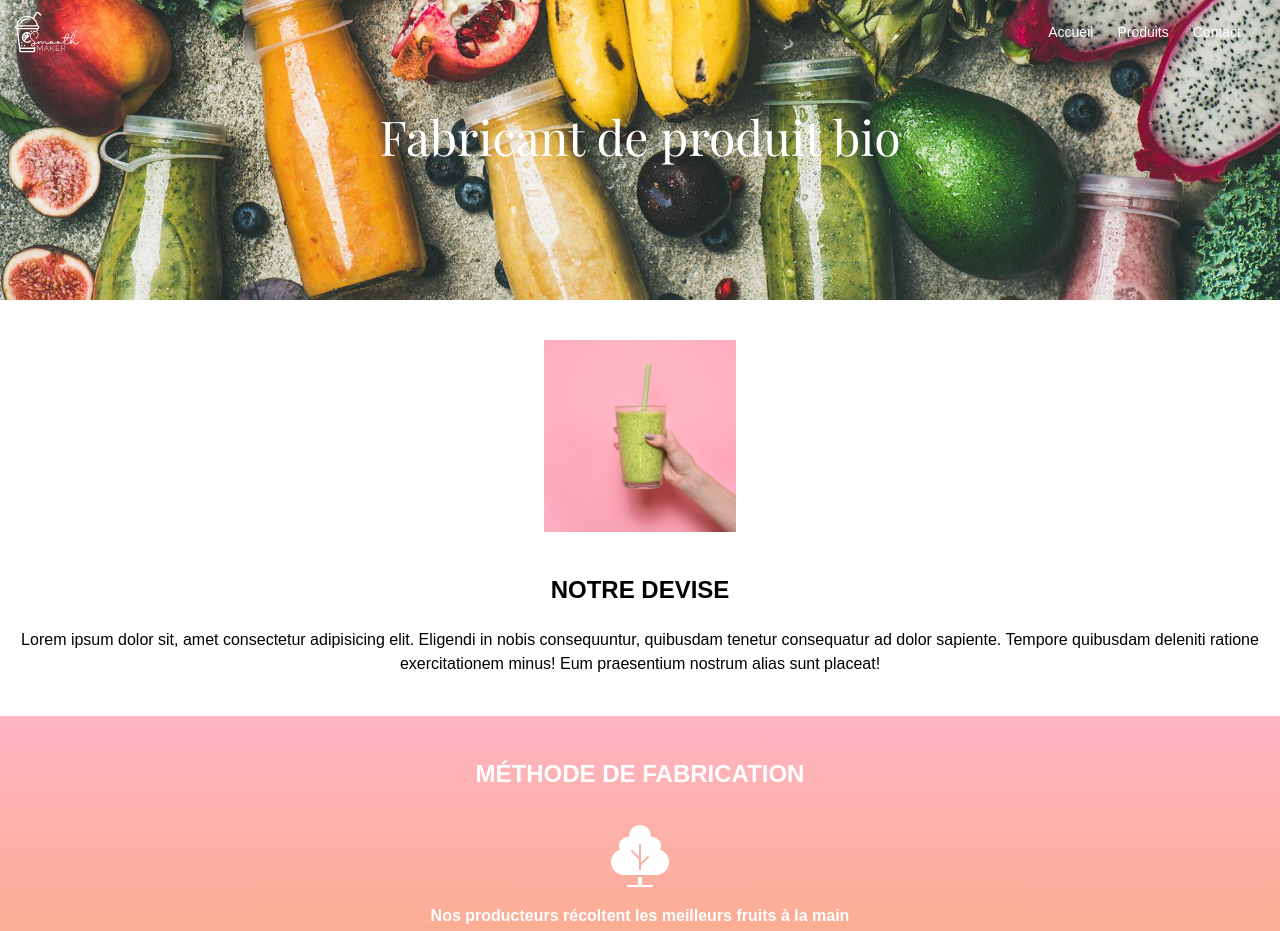
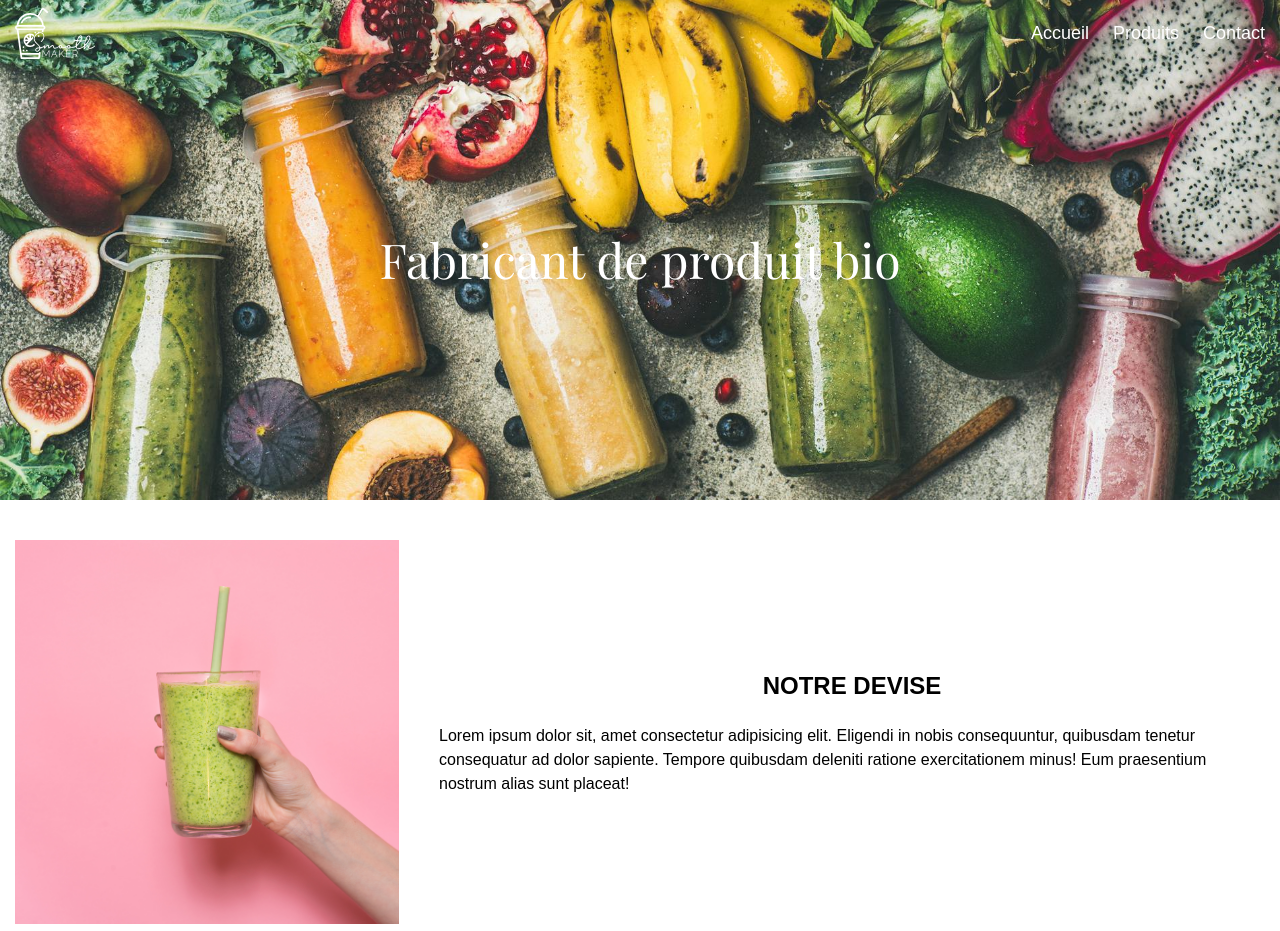
Before and after one commit to kps-243/Smoothie, a plain HTML site: page index.html in a window 1280 px wide. Shown: the top 931 px of the page. Drawn offline with nearby package versions, Linux system fonts and the light colour scheme.

Commit message:
format ordi

```diff
--- a/index.html
+++ b/index.html
@@ -13,37 +13,39 @@
 </head>
 
 <body>
-    <header class="container bg-home bg-cover h-[300px] bg-center flex flex-col gap-12">
-        <nav class="flex items-center justify-between text-sm">
-            <img src="img/logoblanc.svg" alt="Logo Smoothie" class="w-16 h-16">
-            <ul class="flex justify-end">
-                <li class="mr-6">
+    <header class="bg-home bg-cover h-[300px] lg:h-[500px] bg-center">
+        <div class="container flex flex-col gap-12 lg:gap-44">
+            <nav class="flex items-center justify-between text-sm lg:text-lg mt-2">
+                <img src="img/logoblanc.svg" alt="Logo Smoothie" class="w-16 h-fit lg:w-20">
+                <ul class="flex justify-end gap-6">
+                    <li>
                         <a href="index.php" class="text-white">Accueil</a>
                     </li>
-                <li class="mr-6">
+                    <li>
                         <a href="index.php" class="text-white">Produits</a>
                     </li>
-                <li class="mr-6">
+                    <li>
                         <a href="index.php" class="text-white">Contact</a>
                     </li>
                 </ul>
             </nav>
             <h1 class="text-white text-center text-5xl">Fabricant de produit bio</h1>
+        </div>
     </header>
     <main>
-        <section class="container flex flex-col items-center justify-center py-10 text-center gap-10">
-            <img class="w-48 h-48" src="img/fond rose.jpg" alt="Jus avec un fond rose">
+        <section class="container flex flex-col lg:flex-row items-center justify-center py-10 text-center gap-10">
+            <img class="w-48 h-fit lg:w-96" src="img/fond rose.jpg" alt="Jus avec un fond rose">
             <article class="flex flex-col gap-5">
                 <h2 class="h2">Notre devise</h2>
-                <p>Lorem ipsum dolor sit,
+                <p class="lg:text-left">Lorem ipsum dolor sit,
                     amet consectetur adipisicing elit. Eligendi in nobis consequuntur, quibusdam tenetur consequatur ad
                     dolor sapiente. Tempore quibusdam deleniti ratione exercitationem minus!
                     Eum praesentium nostrum alias sunt placeat!
                 </p>
             </article>
         </section>
-        <section
-            class="container mx-auto flex flex-col justify-center items-center pt-10 pb-20 text-center gap-8 bg-gradiant text-white font-bold">
+        <section class="bg-gradiant text-white font-bold">
+            <div class="container mx-auto flex flex-col justify-center items-center pt-10 pb-20 text-center gap-8">
                 <h2 class="h2">méthode de fabrication</h2>
                 <article class="flex flex-col gap-4">
                     <img class="mx-auto" src="img/tree-02.png" alt="Icon Arbre">
@@ -61,24 +63,27 @@
                     <img class="mx-auto" src="img/juice.png" alt="Icon de Jus">
                     <p>Vous dégustez vos smoothie et sous l'ombre de nos palmiers</p>
                 </article>
+            </div>
         </section>
         <section class="container mx-auto flex flex-col justify-center items-center pt-10 pb-20 text-center gap-8">
             <h2 class="h2">Le concept</h2>
-            <article class="flex flex-col gap-4">
+            <div class="flex flex-col lg:flex-row pt-10 pb-20 justify-center items-center text-center gap-8 w-full">
+                <article class="flex flex-col gap-4 lg:w-1/3">
                     <img class="mx-auto" src="img/blender.png" alt="Icon Arbre">
                     <h3 class="h3">Pressé sur place</h3>
                     <p>Nos producteurs récoltent les meilleurs fruits à la main</p>
                 </article>
-            <article class="flex flex-col gap-4">
+                <article class="flex flex-col gap-4 lg:w-1/3">
                     <img class="mx-auto" src="img/kiwi.png" alt="Icon Vélos">
                     <h3 class="h3">Produits Frais</h3>
                     <p>Nos fruits sont livrés par des méthodes de transport écologiques</p>
                 </article>
-            <article class="flex flex-col gap-4">
+                <article class="flex flex-col gap-4 lg:w-1/3">
                     <img class="mx-auto" src="img/organic.png" alt="Icon de Chef">
                     <h3 class="h3">Produit bio et locaux</h3>
                     <p>Nos smoothiers préparent vos smoothies à la demande et sous vos yeux</p>
                 </article>
+            </div>
         </section>
     </main>
     <footer class="bg-orange py-5 text-center text-white">
```
Lines whose indentation alone changed are shown as unchanged.
